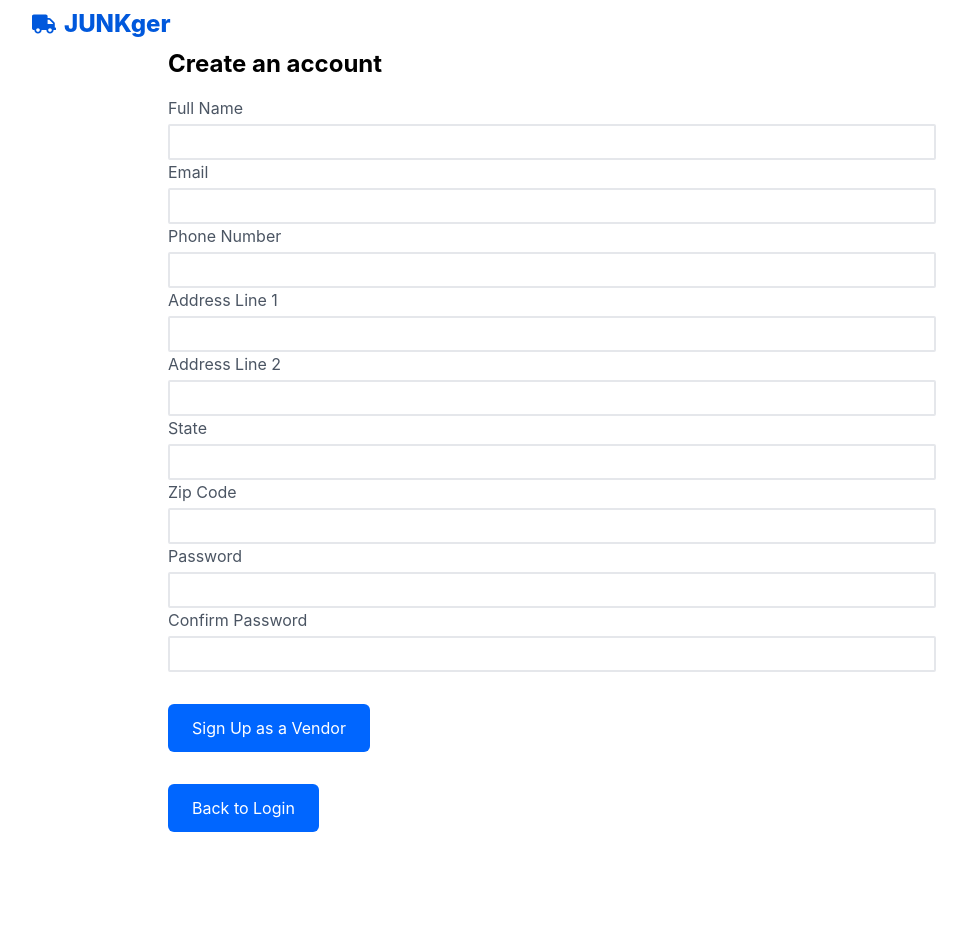
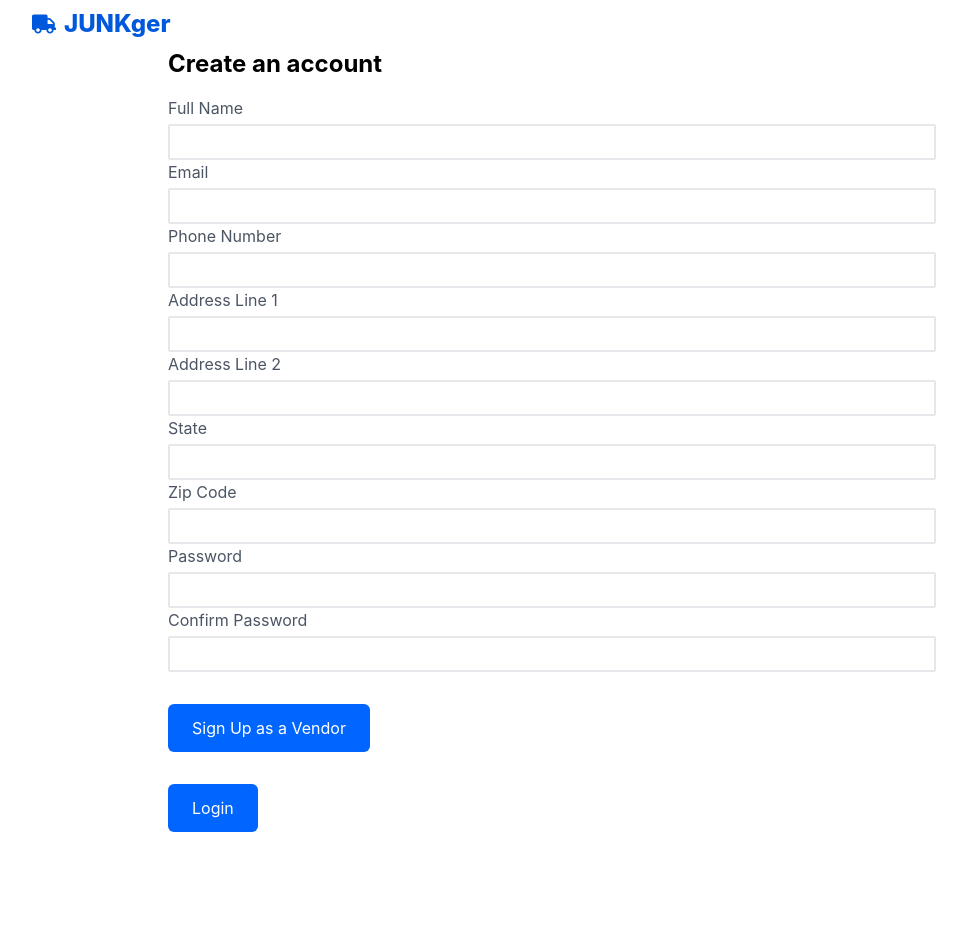
Before and after one commit to SpandanNepal/JunkManagementSolution, a React (Create React App) app in the folder client/: page /vendorsignup in a window 1280 px wide. Shown: the top 952 px of the page, without its empty margins (24-991 px from the left). Built offline with nearby package versions, Linux system fonts and the light colour scheme.

Commit message:
signup page edited

```diff
--- a/client/src/components/SignUpForm.tsx
+++ b/client/src/components/SignUpForm.tsx
@@ -74,7 +74,7 @@ function SignUpForm({ onSubmit, buttonText }: SignUpFormProps) {
         </div>
         <div style={{ paddingTop: '2rem' }}>
           <Button className="w-auto h-12 mt-6" variant="mainBlue" onClick={handleBackToLogin}>
-            <span className="text-mainWhite">Back to Login</span>
+            <span className="text-mainWhite">Login</span>
           </Button>
         </div>
       </div>
```
